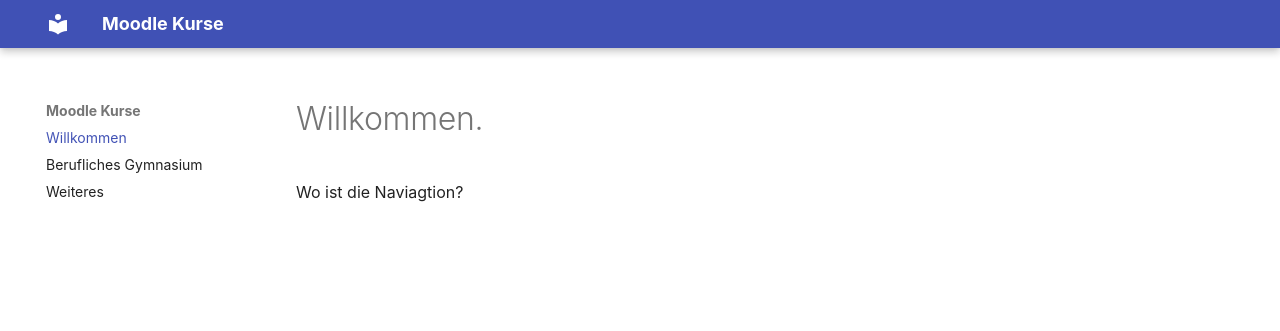
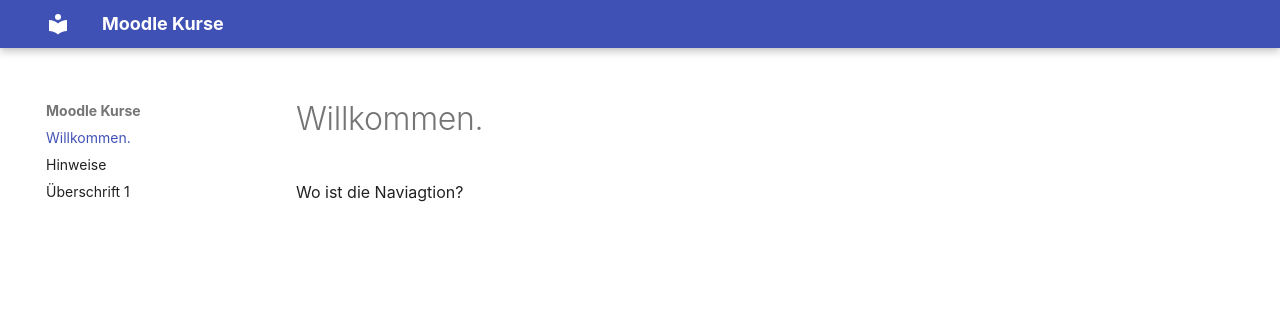
Before and after one commit to ThomasBeckmann/test, an MkDocs documentation site: the page built from docs/index.md, in a window 1280 px wide. Shown: the top 331 px of the page. Built offline with MkDocs 1.6.1 and Material for MkDocs 9.7.7, drawn with Linux system fonts in a browser that asks for light colours; old or Windows-style settings are respelled for this version of MkDocs.

Commit message:
Update mkdocs.yml

```diff
--- a/mkdocs.yml
+++ b/mkdocs.yml
@@ -15,9 +15,4 @@ plugins:
 
 use_directory_urls: false
 
-pages:
-- Willkommen: 'index.md'
-- Berufliches Gymnasium: 'Hinweise.md'
-- Weiteres: 'hallo.md'
-
 site_dir: 'site'
```
